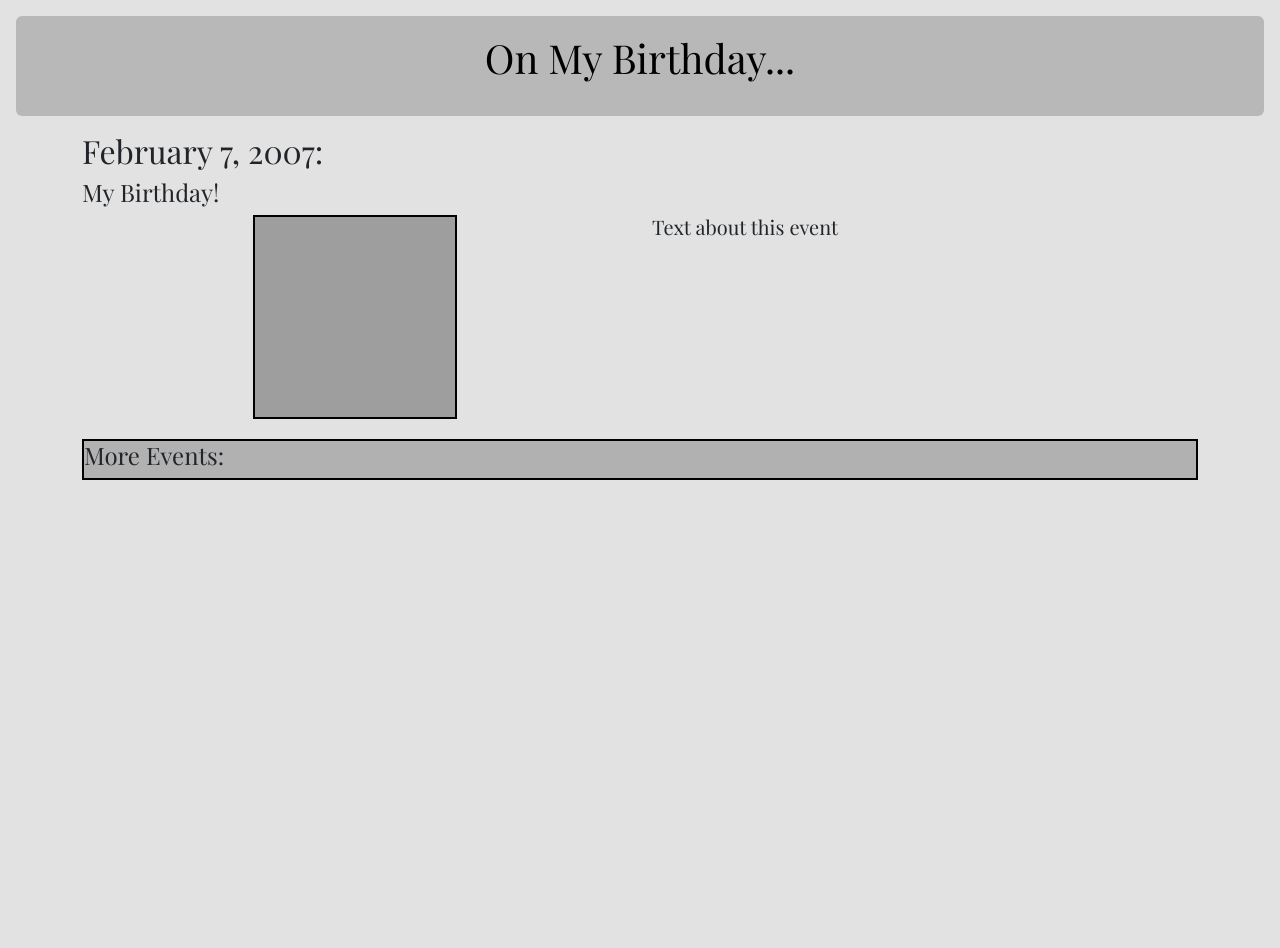
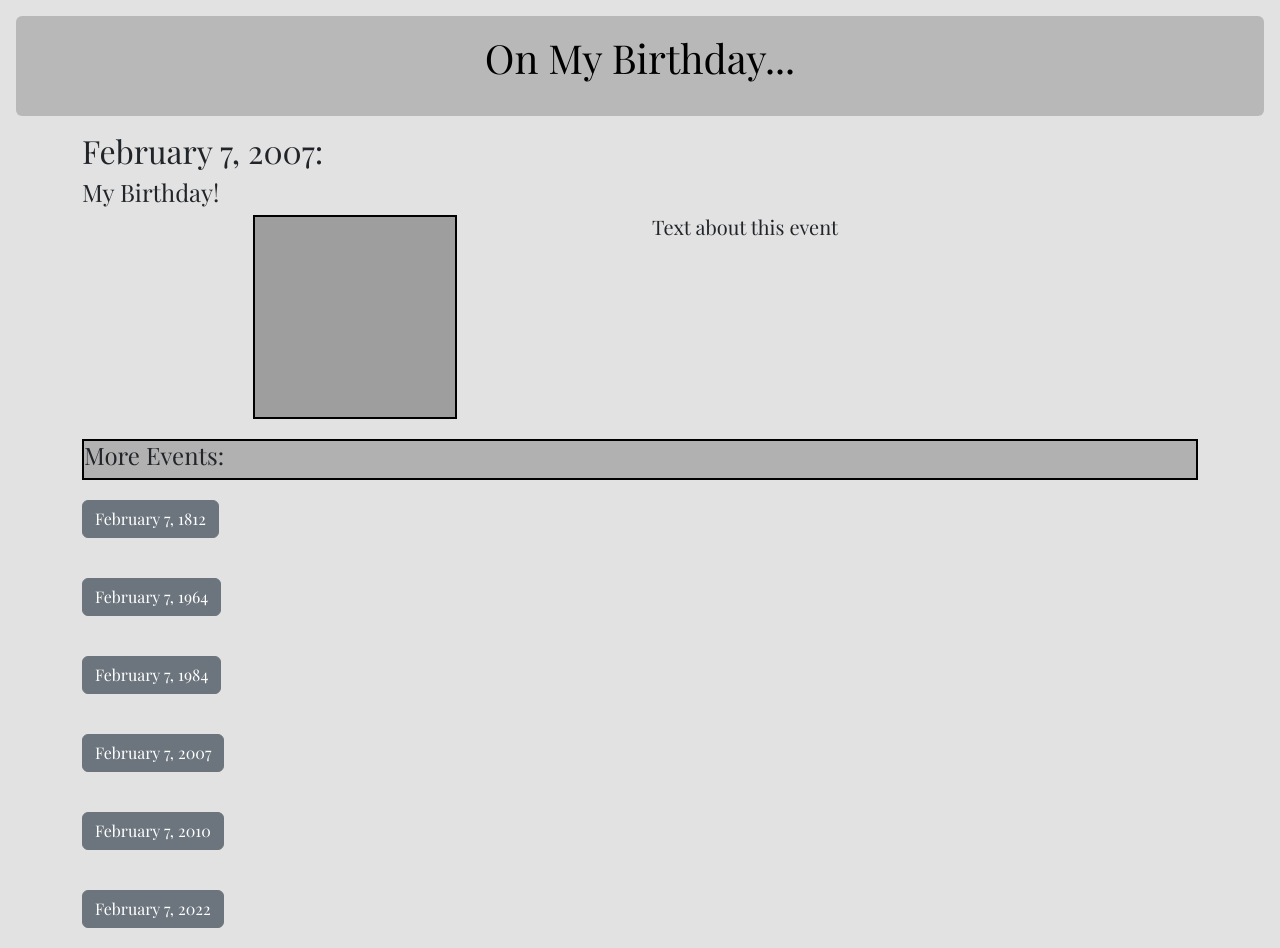
Before and after one commit to larisaa07/January, a plain HTML site: page index.html in a window 1280 px wide. Before the commit the page ends 800 px from the top, so only its background shows below. Drawn offline with nearby package versions, Linux system fonts and the light colour scheme; grey boxes are pictures that could not be loaded.

Commit message:
made buttons and started js

```diff
--- a/index.html
+++ b/index.html
@@ -43,7 +43,9 @@
 
         <!--row 1-->
         <div class="row">
-            <h2>February 7, 2007: <h4>My Birthday!</h4></h2>
+            <div id="date">
+                <h2>February 7, 2007: <h4>My Birthday!</h4></h2>
+            </div>
         </div>
         <!--row 1 end-->
 
@@ -75,12 +77,60 @@
         <div class="row">
             <!--heading for more events-->
             <div class="col">
-                <div class="more">
+                <div id="more">
                     <h4>More Events:</h4>
                 </div>
             </div>
         </div>
         <!--row 3 end-->
+
+        <!--row 4-->
+        <div class="row">
+            <div class="col-md-6">
+                <button onclick="feb1812()" class="btn btn-secondary">February 7, 1812</button>
+            </div>
+        </div>
+        <!--row 4 end-->
+
+        <!--row 5-->
+        <div class="row">
+            <div class="col-md-6">
+                <button onclick="feb1964()" class="btn btn-secondary">February 7, 1964</button>
+            </div>
+        </div>
+        <!--row 5 end-->
+
+        <!--row 6-->
+        <div class="row">
+            <div class="col-md-6">
+                <button onclick="feb1984()" class="btn btn-secondary">February 7, 1984</button>
+            </div>
+        </div>
+        <!--row 6 end-->
+
+        <!--row 7-->
+        <div class="row">
+            <div class="col-md-6">
+                <button onclick="feb2007()" class="btn btn-secondary">February 7, 2007</button>
+            </div>
+        </div>
+        <!--row 7 end-->
+
+        <!--row 8-->
+        <div class="row">
+            <div class="col-md-6">
+                <button onclick="feb2010()" class="btn btn-secondary">February 7, 2010</button>
+            </div>
+        </div>
+        <!--row 8 end-->
+
+        <!--row 9-->
+        <div class="row">
+            <div class="col-md-6">
+                <button onclick="feb2022()" class="btn btn-secondary">February 7, 2022</button>
+            </div>
+        </div>
+        <!--row 9 end-->
 
 
 
--- a/script.js
+++ b/script.js
@@ -0,0 +1,3 @@
+function feb1812(){
+
+}
--- a/style.css
+++ b/style.css
@@ -8,7 +8,7 @@
     height:120px;
 }
 
-.more{
+#more{
     background-color: rgb(177, 177, 177);
     border-width: 2px;
     border-color: black;
@@ -26,3 +26,12 @@ body{
     background-color: rgba(179, 179, 179, 0.37);
     font-family: 'Playfair Display', serif;
 }
+
+button{
+    margin-top:20px;
+    margin-bottom:20px;
+    border-width:2px;
+    border-color:black;
+    border-style:solid;
+
+}
```
